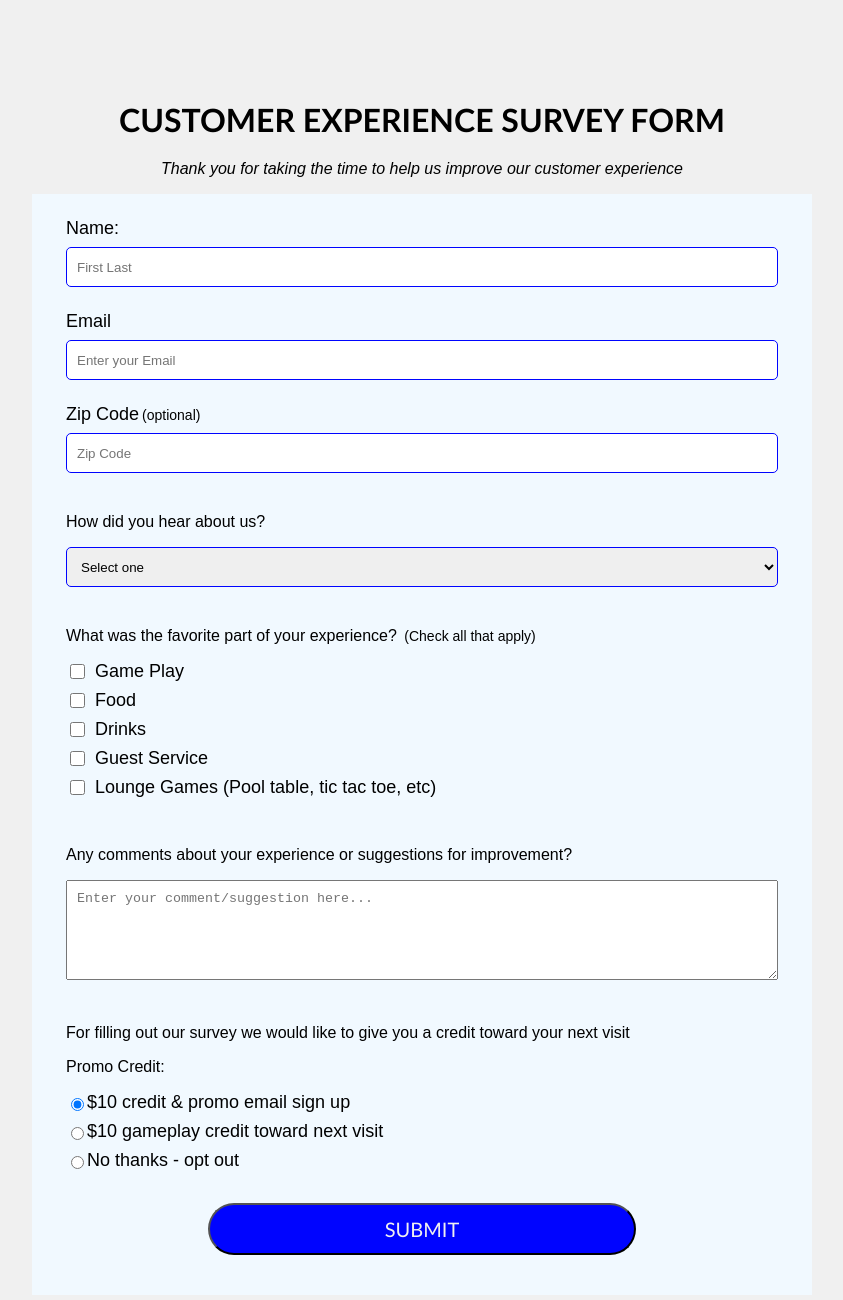
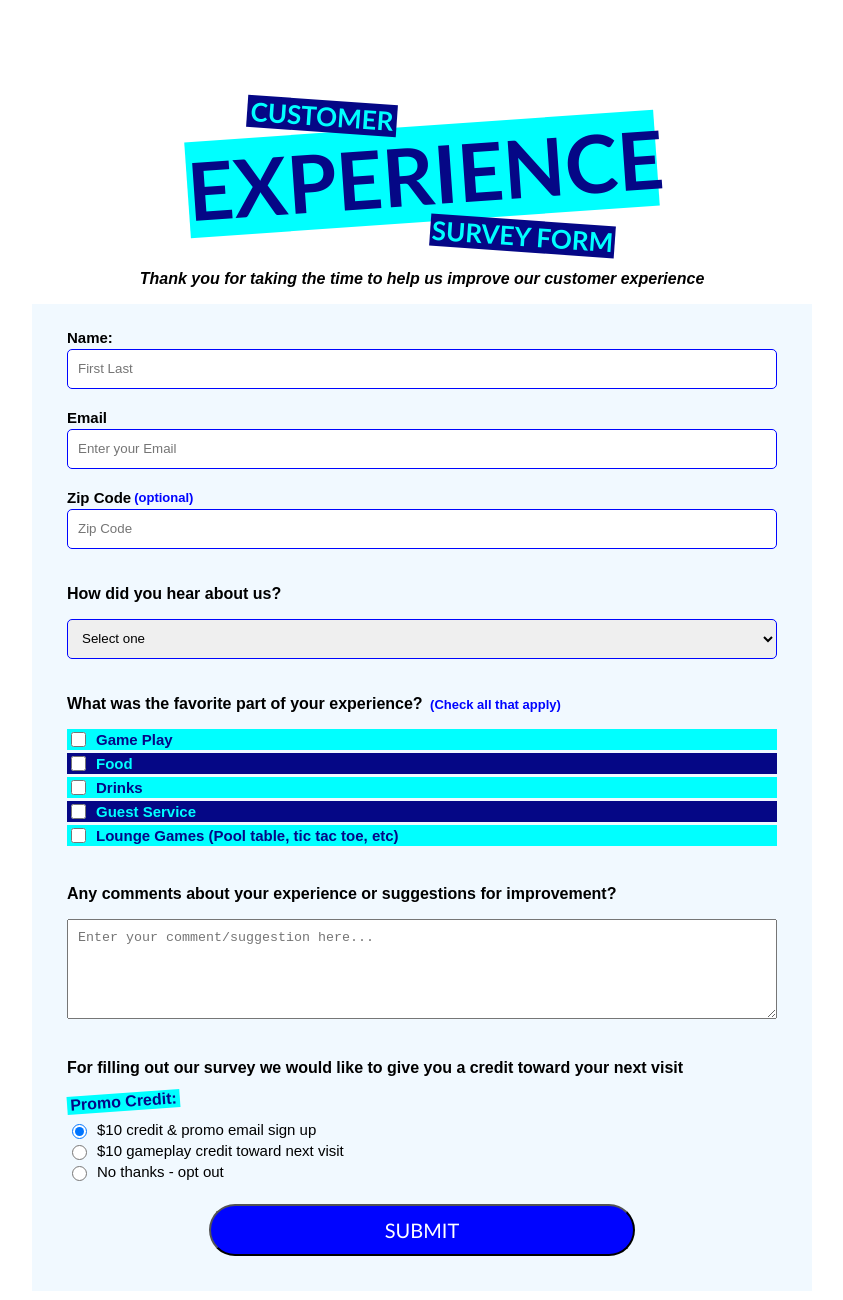
Before and after one commit to ChadHarper811/Customer-Service-Survey, a plain HTML site: page index.html in a window 1280 px wide. Shown: the whole page, without its empty margins (218-1061 px from the left). Drawn offline with Linux system fonts and the light colour scheme.

Commit message:
Finished all styling and color theme.

```diff
--- a/index.html
+++ b/index.html
@@ -8,8 +8,10 @@
   <body>
     <div class="main">
       <header class="header">
-        <h1 id="title" class="txt-center"><span class="title-blue txt-center">CUSTOMER</span> <span class="title-aqua txt-center">EXPERIENCE</span> <span class="title-blue txt-center">SURVEY FORM</span> </h1>
-        <p id="description" class="desc txt-center">
+        <div class="title-blue txt-center top"><h1 id="title">CUSTOMER</div>
+        <div class="title-aqua txt-center"><h1 id="title2">EXPERIENCE</div>
+        <div class="title-blue txt-center bottom"><h1 id="title3">SURVEY FORM</div>
+        <p id="description" class="desc txt-center label-bold">
           Thank you for taking the time to help us improve our customer experience
         </p>
       </header>
@@ -42,23 +44,23 @@
         <div class="form-section">
           <p class="label-bold"> What was the favorite part of your experience? <span class="hint">(Check all that apply)</span> </p>
 
-          <label>
+          <label class="blue label-bold">
             <input name="fav-part" value="game-play" type="checkbox" class="input-checkbox"/> Game Play
           </label>
 
-          <label>
+          <label class="aqua label-bold">
             <input name="fav-part" value="food" type="checkbox" class="input-checkbox" /> Food
           </label>
 
-          <label>
+          <label class="blue label-bold">
             <input name="fav-part" value="drinks" type="checkbox" class="input-checkbox" /> Drinks
           </label>
 
-          <label>
+          <label class="aqua label-bold">
             <input name="fav-part" value="guest-service" type="checkbox" class="input-checkbox" /> Guest Service
           </label>
 
-          <label>
+          <label class="blue label-bold">
             <input name="fav-part" value="games" type="checkbox" class="input-checkbox" /> Lounge Games (Pool table, tic tac toe, etc)
           </label>
         </div>
@@ -69,8 +71,8 @@
         </div>
 
         <div class="form-section">
-          <p>For filling out our survey we would like to give you a credit toward your next visit</p>
-          <p>Promo Credit:</p>
+          <p class="label-bold">For filling out our survey we would like to give you a credit toward your next visit</p>
+          <p class="label-bold text-aqua txt-center">Promo Credit:</p>
 
           <label>
             <input name="promo" value="credit-email" type="radio" class="input-radio" checked />$10 credit & promo email sign up
--- a/style.css
+++ b/style.css
@@ -1,6 +1,5 @@
 /* Root colors */
 :root {
-  --white: #f0f0f0;
   --lightblue: rgb(241, 249, 255, 1);
   --blue: rgb(0, 4, 255, 1);
   --darkblue: rgb(5, 7, 134, 1);
@@ -15,7 +14,7 @@
 body {
   font-family: Arial, sans-serif;
   margin: 0;
-  background-color: var(--white);
+  background-color: white;
 }
 
 .main {
@@ -35,33 +34,80 @@ body {
   }
 }
 
-
 h1 {
 font-family: 'Trebuchet MS', sans-serif ;
 }
 
-.desc {
-  font-style: italic;
+.title-blue {
+  background-color: var(--darkblue);
+  color: var(--aqua);
+  font-size: 13px;
+  font-weight: normal;
+  padding: 0 0 0 0;
+  margin: 0 auto 0 auto;
+  position: relative;
+  z-index: 1;
+  transform: rotate(4deg);
+}
+.top {
+  width: 150px;
+  right: 100px;
 }
 
+.bottom {
+  width: 185px;
+  left: 100px;
+}
+
+.title-aqua {
+  background-color: var(--aqua);
+  color: var(--darkblue);
+  padding: 0px 0px;
+  margin: -60px auto -55px auto;
+  transform: rotate(-4deg);
+  width: 470px;
+  height: 100%;
+  font-size: 40px;
+  z-index: 0;
+  position: relative;
+}
+
+.text-aqua {
+background-color: var(--aqua);
+  color: var(--darkblue);
+  padding: 0;
+  margin: 0 auto 10px 0;
+  transform: rotate(-4deg);
+  width: 113px;
+  font-size: 16px;
+}
+
+.desc {
+  font-style: oblique;
+}
 
 label {
   display: flex;
   align-items: center;
-  font-size: 1.125rem;
-  margin-bottom: 0.5rem;
+  font-size: 15px;
+  margin: 0 0 3px 0;
+}
+
+.label-bold {
+  font-weight: bold;
 }
 
 .hint {
-margin-left: 3px;
-  font-size: 14px;
+  margin-left: 3px;
+  font-size: 13px;
+  color: var(--blue);
 }
 
 .txt-center {
   text-align: center;
 }
 
-/* form */
+/* Form styling */
 
 form {
   background: var(--lightblue);
@@ -69,8 +115,8 @@ form {
 }
 
 .form-section {
-  margin: 0 auto 1rem auto;
-  padding: 0.25rem;
+  margin: 0 auto 10px auto;
+  padding: 5px;
 }
 
 .form-input {
@@ -80,7 +126,7 @@ form {
   padding: 10px;
   border: 1px solid var(--blue);
   border-radius: 5px;
-    outline: 0;
+  outline: 0;
 }
 
 .form-input:focus {
@@ -88,11 +134,23 @@ form {
   0 0 0 4px var(--aqua);
 }
 
-.input-checkbox {
+.input-checkbox, .input-radio {
   display: inline-block;
   margin-right: 10px;
   min-height: 15px;
   min-width: 15px;
+}
+
+.blue {
+  color: var(--darkblue);
+  background-color: var(--aqua);
+  accent-color: var(--darkblue);
+}
+
+.aqua {
+  color: var(--aqua);
+  background-color: var(--darkblue);
+  accent-color: var(--aqua);
 }
 
 .input-textarea {
@@ -108,6 +166,7 @@ form {
   0 0 0 4px var(--aqua);
 }
 
+
 .submit-btn {
   font-family: 'Trebuchet MS', sans-serif ;
   font-size: 20px;
@@ -115,7 +174,7 @@ form {
   width: 60%;
   margin: 0 auto 0 auto;
   padding: 0.75rem;
-  color: var(--white);
+  color: white;
   background: var(--blue);
   border-radius: 50px;
   cursor: pointer;
```
